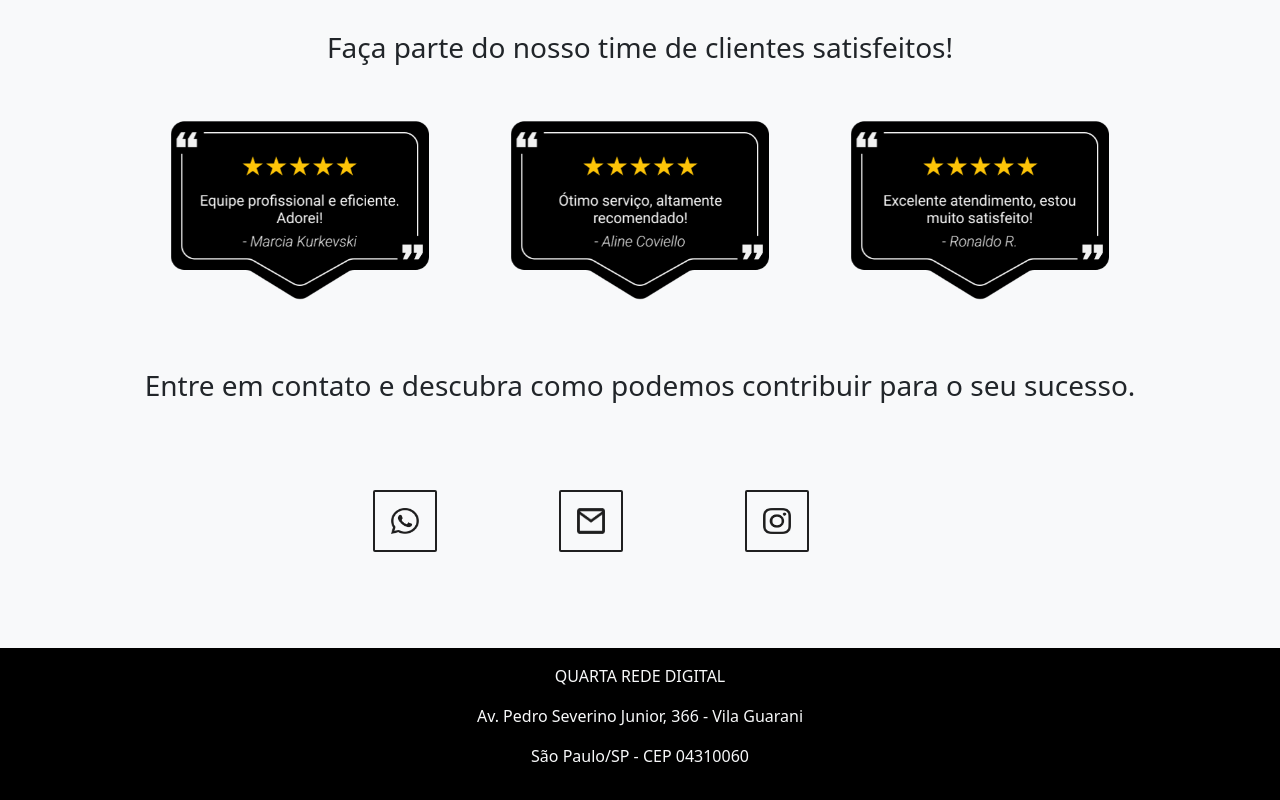
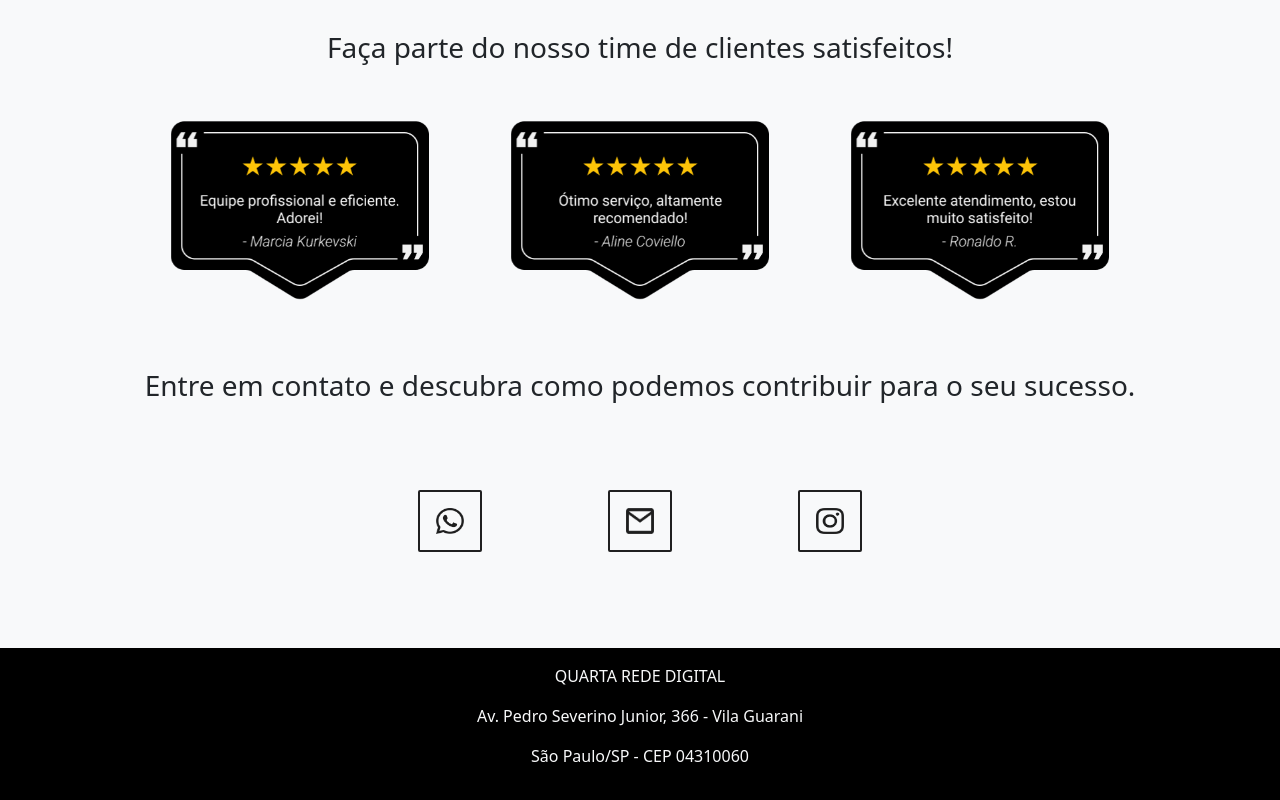
Before and after one commit to JLeiite/quartarede, a plain HTML site: page index.html in a window 1280 px wide. Shown: the part 1998-2798 px from the top of the page. Drawn offline with nearby package versions, Linux system fonts and the light colour scheme.

Commit message:
Contacts updated

```diff
--- a/index.html
+++ b/index.html
@@ -115,8 +115,8 @@
         </div>
         <p>Entre em contato e descubra como podemos contribuir para o seu sucesso.</p>
       </div>
-      <div class="container mb-5">
-        <div class="row socialMedia justify-content-center"></div>
+      <div class="mb-5 text-center">
+        <div class="socialMedia row justify-content-center"></div>
       </div>
     </section>
 
@@ -128,6 +128,7 @@
 
     <script src="js/header.js"></script>
     <script src="js/pilares.js"></script>
+    <script src="js/projetos.js"></script>
     <script src="https://cdn.jsdelivr.net/npm/bootstrap@5.3.0/dist/js/bootstrap.bundle.min.js" integrity="sha384-geWF76RCwLtnZ8qwWowPQNguL3RmwHVBC9FhGdlKrxdiJJigb/j/68SIy3Te4Bkz" crossorigin="anonymous"></script>
   </body>
 </html>
```
